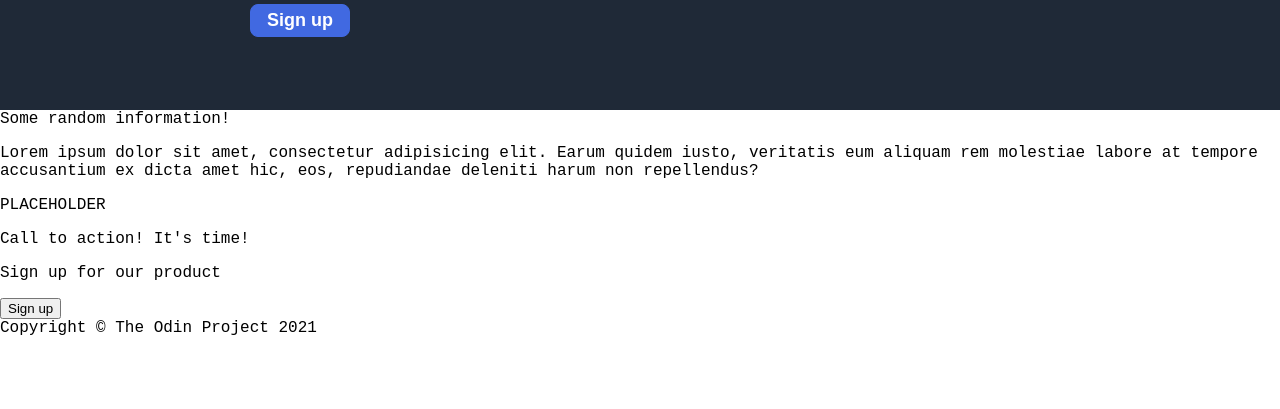
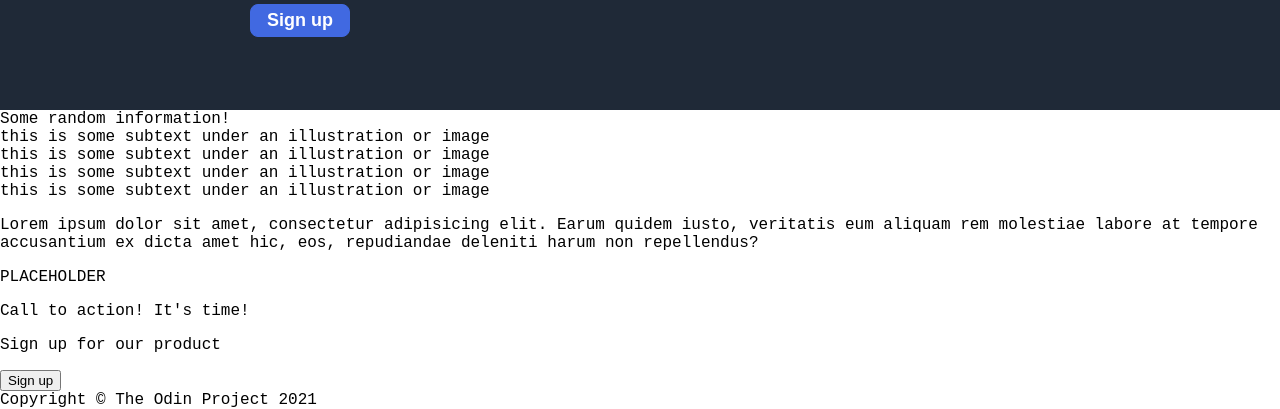
Before and after one commit to krig6/landing-page, a plain HTML site: page index.html in a window 1280 px wide. Shown: the part 440-849 px from the top of the page. Before the commit the page ends 800 px from the top, so only its background shows below. Drawn offline with Linux system fonts and the light colour scheme.

Commit message:
Add 3 more cards for random-content section

```diff
--- a/index.html
+++ b/index.html
@@ -35,7 +35,19 @@
       <div class="random-content">
         <div class="card">
           <div class="card-box"></div>
-          <div class="card-subtext"></div>
+          this is some subtext under an illustration or image
+        </div>
+        <div class="card">
+          <div class="card-box"></div>
+          this is some subtext under an illustration or image
+        </div>
+        <div class="card">
+          <div class="card-box"></div>
+          this is some subtext under an illustration or image
+        </div>
+        <div class="card">
+          <div class="card-box"></div>
+          this is some subtext under an illustration or image
         </div>
       </div>
     </div>
```
